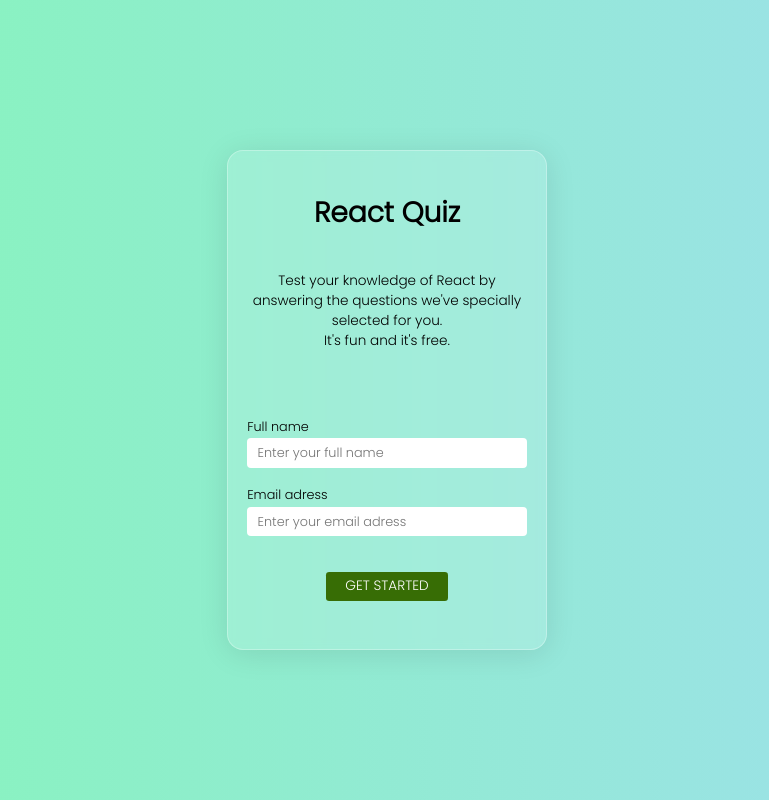
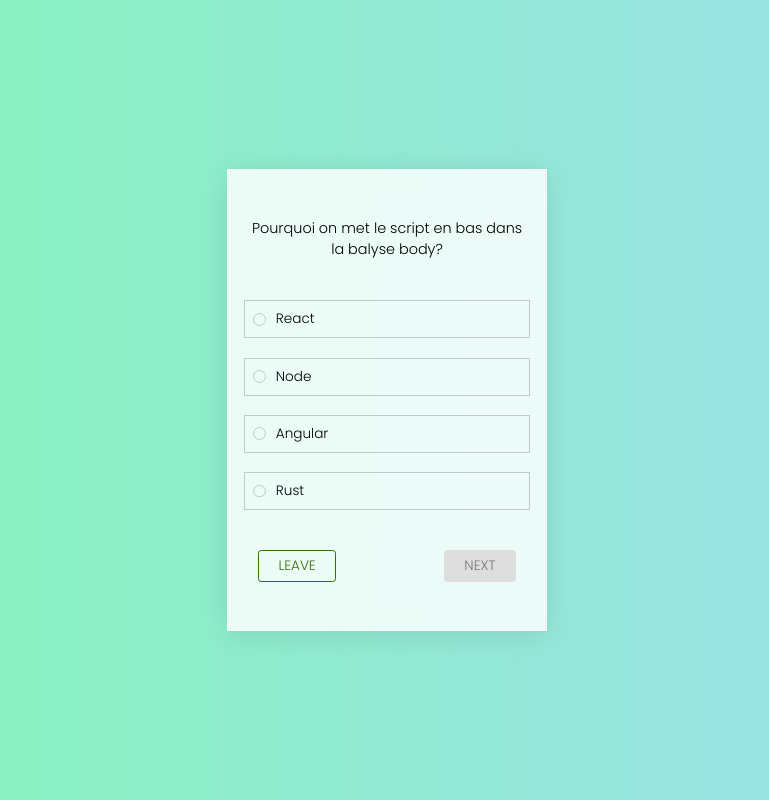
Before and after one commit to CREDO23/reactjs-course, a React (Vite) app in the folder 3-Interactivity/Quiz-app/: page / in a window 1280 px wide. Shown: the whole page, without its empty margins (253-1022 px from the left). Built offline with nearby package versions, Linux system fonts and the light colour scheme.

Commit message:
feat: add the question component

```diff
--- a/3-Interactivity/Quiz-app/src/app.jsx
+++ b/3-Interactivity/Quiz-app/src/app.jsx
@@ -1,11 +1,12 @@
 import Home from "./components/home";
+import Question from "./components/question";
 import Button from "./components/shared/button";
 import Input from "./components/shared/input";
 
 export default function App() {
   return (
-    <>
-      <Home/>
-    </>
+    <section id="app">
+      <Question/>
+    </section>
   );
 }
--- a/3-Interactivity/Quiz-app/src/components/home/index.jsx
+++ b/3-Interactivity/Quiz-app/src/components/home/index.jsx
@@ -4,17 +4,16 @@
 
 export default function Home() {
   return (
-    <section id={styles["home"]}>
-      <div>
+      <div className={styles["home"]}>
         <div className={styles["intro"]}>
           <h3>React Quiz</h3>
           <p>
             Test your knowledge of React by answering the questions we've
-            specially selected for you. <br/> It's fun and it's free.
+            specially selected for you. <br/> <br/> <b>It's fun and it's free</b>.
           </p>
         </div>
         <form className={styles["form"]}>
-          <div className={styles["inputs"]}>
+          <div className={styles["inputs_form"]}>
             <Input label={"Full name"} placeholder={"Enter your full name"} />
             <Input
               label={"Email adress"}
@@ -26,6 +25,5 @@
           </div>
         </form>
       </div>
-    </section>
   );
 }
--- /dev/null
+++ b/3-Interactivity/Quiz-app/src/components/question/choice.jsx
@@ -0,0 +1,12 @@
+import styles from "../../styles/components/question/choice.module.css";
+
+export default function Choice({value}) {
+
+  return (
+    <label htmlFor={value && value.substring(3, 10)} className={styles["label"]}>
+      <input id={value && value.substring(3, 10)} type="radio" />
+      <div></div>
+      <p>{value}</p>
+    </label>
+  );
+}
--- /dev/null
+++ b/3-Interactivity/Quiz-app/src/components/question/index.jsx
@@ -0,0 +1,23 @@
+import styles from "../../styles/components/question/index.module.css";
+import Button from "../shared/button";
+import Choice from "./choice";
+
+export default function Question() {
+  return (
+    <div className={styles["question"]}>
+      <p>Pourquoi on met le script en bas dans la balyse body?</p>
+
+      <div className={styles["choices"]}>
+        <Choice value={"React"} />
+        <Choice value={"Node"} />
+        <Choice value={"Angular"} />
+        <Choice value={"Rust"} />
+      </div>
+
+      <div className={styles["action_buttons"]}>
+        <Button type="secondary">Leave</Button>
+        <Button disabled >Next</Button>
+      </div>
+    </div>
+  );
+}
--- a/3-Interactivity/Quiz-app/src/styles/components/home.module.css
+++ b/3-Interactivity/Quiz-app/src/styles/components/home.module.css
@@ -1,12 +1,5 @@
-#home {
-  width: 100vw;
-  height: 100vh;
-  display: flex;
-  align-items: center;
-  justify-content: center;
-}
 
-#home > div {
+.home {
   padding: 3rem 1rem;
   border-radius: 0.5rem;
   width: 20rem;
@@ -33,6 +26,7 @@
 
 .intro > p {
   font-size: 0.85rem;
+  width: 16rem;
 }
 
 .form {
@@ -44,7 +38,7 @@
   gap: 2rem;
 }
 
-.form > .inputs {
+.form > .inputs_form {
   width: 100%;
   display: flex;
   flex-direction: column;
--- /dev/null
+++ b/3-Interactivity/Quiz-app/src/styles/components/question/choice.module.css
@@ -0,0 +1,30 @@
+label {
+  border: solid rgba(0, 0, 0, 0.192) 1px;
+  padding: .5rem;
+  display: inline-flex;
+  align-items: center;
+  width: 100%;
+  cursor: pointer;
+  font-size: .85rem;
+}
+
+label input{
+    display: none;
+}
+
+label div {
+  width: .8rem;
+  height: .8rem;
+  border-radius: 100%;
+  border: solid rgba(0, 0, 0, 0.192) 1px;
+  margin-right: 10px;
+}
+
+label input:checked + div {
+	background-color: var(--primary-color);
+}
+
+label:focus,
+ label:hover {
+	border: solid 1px var(---clr-black-2);
+}
--- /dev/null
+++ b/3-Interactivity/Quiz-app/src/styles/components/question/index.module.css
@@ -0,0 +1,35 @@
+.question{
+    background-color: var(--clr-white);
+    padding: 3rem 1rem;
+    width: 20rem;
+    display: flex;
+    flex-direction: column;
+    align-items: center;
+    gap: 2.5rem;
+/* From https://css.glass */
+background: rgba(255, 255, 255, 0.82);
+box-shadow: 0 4px 30px rgba(0, 0, 0, 0.1);
+backdrop-filter: blur(8.7px);
+-webkit-backdrop-filter: blur(8.7px);
+border: 1px solid rgba(255, 255, 255, 0.3);
+}
+
+.question > p{
+    text-align: center;
+    font-size: .9rem;
+}
+.choices{
+    width: 100%;
+    display: flex;
+    flex-direction: column;
+    align-items: center;
+    gap: 1.2rem;
+}
+
+.action_buttons{
+    width: 90%;
+    display: flex;
+    align-items: center;
+    justify-content: space-between;
+    gap: 3rem;
+}
--- a/3-Interactivity/Quiz-app/src/styles/index.css
+++ b/3-Interactivity/Quiz-app/src/styles/index.css
@@ -176,18 +176,21 @@
 }
 
 .btn-secondary {
-  background-color: var(--clr-white);
-  color: var(---clr-black-1);
+  background-color: transparent;
+  color: var(--primary-color);
+  border: solid 1px var(--primary-color);
 }
 
 .btn-primary {
   background-color: var(--primary-color);
   color: var(--clr-white);
+  border: solid 1px transparent;
 }
 
 .btn:hover {
   color: var(--clr-white);
   background-color: #376d05d0;
+  border: transparent 1px solid;
 }
 
 .btn:disabled{
@@ -223,3 +226,11 @@
   font-size: .72rem;
   color: var(--clr-red);
 }
+
+#app {
+  width: 100vw;
+  height: 100vh;
+  display: flex;
+  align-items: center;
+  justify-content: center;
+}
```
Also changed, not shown: 1 other file (tests, documents, lock files or other folders).
